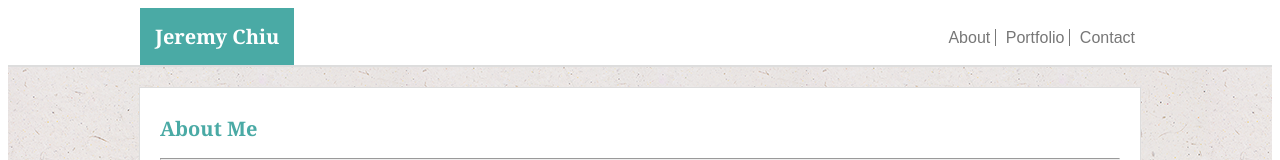
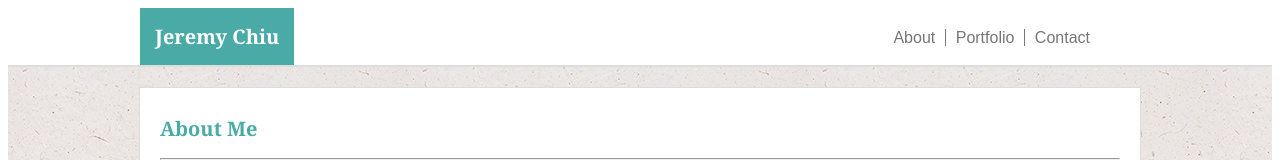
Before and after one commit to frootloops64/Basic-Portfolio, a plain HTML site: page index.html in a window 1280 px wide. Shown: the top 160 px of the page. Drawn offline with Linux system fonts and the light colour scheme.

Commit message:
small changes I made

```diff
--- a/Assets/css/style.css
+++ b/Assets/css/style.css
@@ -1,4 +1,5 @@
 .clearfix {
+    width: 960px;
     clear: both;
 }
 
@@ -52,7 +53,7 @@ nav {
 }
 li {
     display: inline;
-    padding: 0px 5px;
+    padding: 0px 10px 0px 5px;
 }
 .navbar>li {
     border-right: 1px solid #777777;
```
